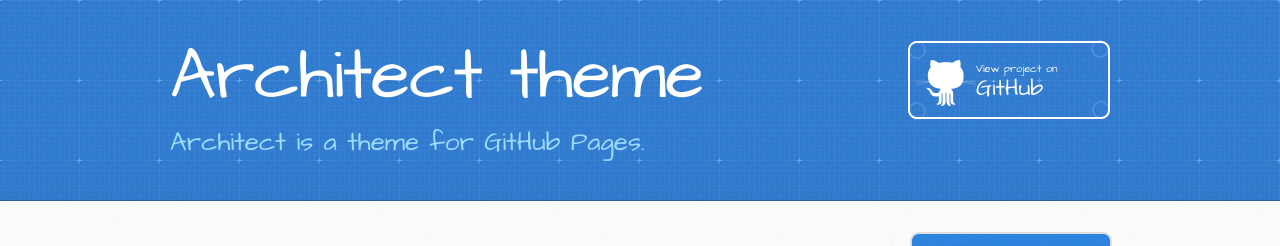
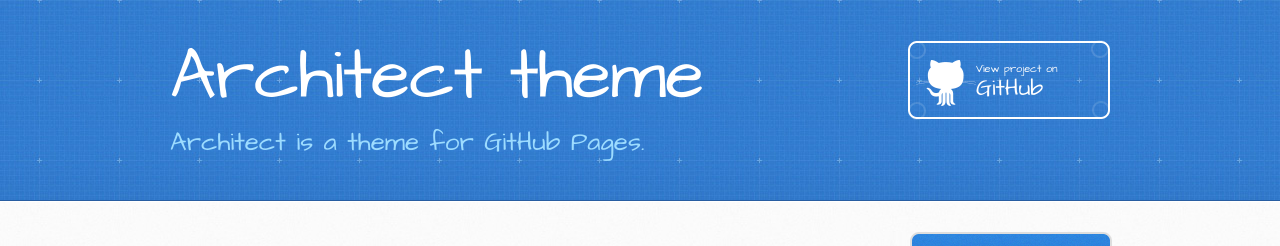
Before and after one commit to pages-themes/architect, a Jekyll site: the page built from another-page.md, in a window 1280 px wide. Shown: the top 246 px of the page. Built offline with Jekyll 4.4.1, drawn with Linux system fonts in a browser that asks for light colours; our own code applies the rules of GitHub Pages for plain Markdown files.

Commit message:
Centering the header background on the x-axis
With centering, the title looks better on different screen resolutions

```diff
--- a/_sass/jekyll-theme-architect.scss
+++ b/_sass/jekyll-theme-architect.scss
@@ -28,6 +28,7 @@ header {
   padding-bottom: 40px;
   font-family: 'Architects Daughter', 'Helvetica Neue', Helvetica, Arial, serif;
   background: #2e7bcf url(../images/header-bg.jpg) 0 0 repeat-x;
+  background-position-x: center;
   border-bottom: solid 1px #275da1;
 }
 
```
